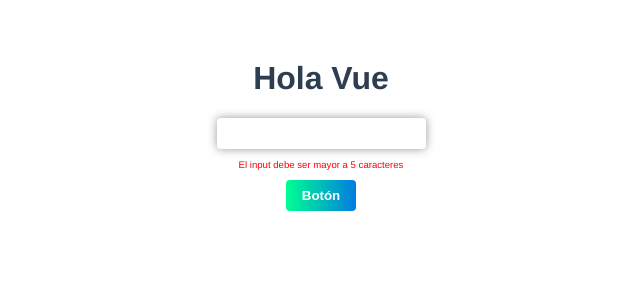
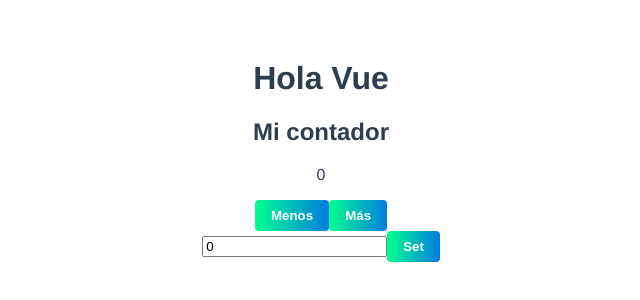
Before and after one commit to gorkavillara/intro-vue-con-ts-02-feb, a Vue app: page / in a window 1280 px wide. Shown: the top 300 px of the page, without its empty margins (319-959 px from the left). Built offline with nearby package versions, Linux system fonts and the light colour scheme.

Commit message:
🎥 Tema 04 - Eventos...pendiente

```diff
--- a/src/App.vue
+++ b/src/App.vue
@@ -1,15 +1,29 @@
 <script lang="ts" setup>
-  //@ts-ignore
   import Input from "./components/Input.vue"
-  //@ts-ignore
   import Button from "./components/Button.vue"
+  import Contador from "./components/Contador.vue"
+
+  import PrimerComponente from "./components/PrimerComponente.vue"
+  import DirectivasComponentes from "./components/DirectivasComponentes.vue"
+
+  import PropsComponent from "./components/PropsComponent.vue"
+
   const saludo = "Hola Vue"
+
+  const onClickEvent = () => {
+    console.log("He hecho clic definido desde el padre")
+  }
 </script>
 
 <template>
   <h1>{{ saludo }}</h1>
-  <Input />
-  <Button />
+  <!-- <PropsComponent :nombres="['Ernesto', 'Sergio', 'Laura']" /> -->
+  <!-- <DirectivasComponentes /> -->
+  <!-- <PrimerComponente /> -->
+  <Contador />
+  <!-- <Input :requiredLength="3" /> -->
+  <!-- <Input :requiredLength="200"/> -->
+  <!-- <Button text="Vue" :onClickEvent="onClickEvent" /> -->
 </template>
 
 <style>
--- a/src/components/Button.vue
+++ b/src/components/Button.vue
@@ -1,9 +1,16 @@
 <template>
-    <button @click="log">{{ buttonText }}</button>
+    <button @click="onClickEvent">{{ buttonText }}</button>
 </template>
 
 <script lang="ts" setup>
-    const buttonText = "Botón"
+    // defineProps(["text", "onClickEvent"])
+
+    const { text, onClickEvent } = defineProps<{
+        text: string
+        onClickEvent?: () => any
+    }>()
+
+    const buttonText = text
     const log = () => console.log("Hola desde el botón")
 </script>
 
--- /dev/null
+++ b/src/components/Contador.vue
@@ -0,0 +1,21 @@
+<template>
+    <h2>Mi contador</h2>
+    <p>{{ contador }}</p>
+    <Button text="Menos" :onClickEvent="decrementa" />
+    <Button text="Más" :onClickEvent="incrementa" />
+    <br />
+    <Seteador :setEvent="setContador" />
+</template>
+
+<script setup lang="ts">
+import { ref } from "vue"
+import Button from "./Button.vue"
+import Seteador from "./Seteador.vue"
+
+const contador = ref(0)
+
+const incrementa = () => contador.value++
+const decrementa = () => contador.value--
+
+const setContador = (num: number) => contador.value = num
+</script>
--- /dev/null
+++ b/src/components/DirectivasComponentes.vue
@@ -0,0 +1,75 @@
+<script lang="ts" setup>
+import { ref, computed } from "vue"
+
+// const status = ref("Activado")
+const status = ref(true)
+
+// const cambiaEstado = () => {
+//     // Imperativa => Cambia el texto
+//     // Imperativa => Cambia la clase
+
+//     // Reactiva => Cambiar el estado
+//     // status.value = status.value === "Activado" ? "Desactivado" : "Activado"
+//     status.value = !status.value
+// }
+
+const cambiaEstado = () => (status.value = !status.value)
+
+const inputValue = ref("Hola mundo")
+
+const cambiaValor = (evento: Event) => {
+    const inputText = evento.target?.value
+    inputValue.value = inputText
+    // Lanzar una llamada a api
+    // error.value = inputText.length < 3 ? "Error": ""
+}
+
+const inputValue2 = ref("Hello world")
+// const error = ref("")
+const error = computed(() =>
+    inputValue2.value.length < 3 ? "Error menor que 3" : ""
+)
+
+const statusText = computed(() => status.value ? "Activado" : "Desactivado")
+</script>
+
+<template>
+    <button
+        v-bind:class="statusText.toLowerCase()"
+        @click="cambiaEstado"
+    >
+        {{ statusText }}
+    </button>
+    <br />
+    <input type="text" :value="inputValue" @change="cambiaValor" />
+    <p>Valor: {{ inputValue }}</p>
+    <br />
+    <input type="text" v-model="inputValue2" />
+    <p>Valor: {{ inputValue2 }}</p>
+    <p class="error">{{ error }}</p>
+</template>
+
+<style scoped>
+p.error {
+    color: red;
+    font-size: 0.5rem;
+}
+button {
+    border: none;
+    padding: 1rem 2rem;
+    border-radius: 0.5rem;
+    cursor: pointer;
+    box-shadow: 0 10px 20px rgba(100, 100, 100, 0.3);
+    font-weight: 600;
+    transition: all 0.3s ease-in;
+    margin-bottom: 1rem;
+}
+.activado {
+    background-color: aqua;
+    color: white;
+}
+.desactivado {
+    background-color: mediumvioletred;
+    color: white;
+}
+</style>
--- a/src/components/Input.vue
+++ b/src/components/Input.vue
@@ -5,9 +5,20 @@
 
 <script lang="ts" setup>
 import { computed, ref } from "vue"
+
+// defineProps(['requiredLength'])
+const { requiredLength } = withDefaults(
+    defineProps<{ requiredLength?: number }>(),
+    {
+        requiredLength: 5,
+    }
+)
+
 const value = ref("")
 const error = computed(() =>
-    value.value.length < 5 ? "El input debe ser mayor a 5 caracteres" : ""
+    value.value.length < requiredLength
+        ? `El input debe ser mayor a ${requiredLength} caracteres`
+        : ""
 )
 </script>
 
--- /dev/null
+++ b/src/components/PrimerComponente.vue
@@ -0,0 +1,65 @@
+<!-- <script lang="ts">
+    export default {
+        setup() {
+            const saludo = "Bienvenid@s"
+
+            return {
+                saludo
+            }
+        }
+    }
+</script> -->
+
+<script lang="ts" setup>
+    import { ref, reactive } from "vue"
+    class Personaje {
+        nombre: string
+        serie: string
+        constructor(n: string, s: string) {
+            this.nombre = n
+            this.serie = s
+        }
+    }
+    const miPersonaje = new Personaje("Steve Urkel", "Cosas de casa")
+
+    const saludo = "Bienvenid@s"
+    // Esto hace que el valor de contador esté vinculado a la vista
+    const contador = ref(0)
+
+    const incrementaContador = (num: number, event?: any) => {
+        // console.log(event)
+        contador.value += num
+        console.log(contador)
+    }
+
+    const handleClick = (param?: any) => {
+        console.log("parámetro", param)
+        // console.log("He hecho clic")
+    }
+
+    const estado = reactive({
+        personaje: miPersonaje,
+        contador: 0,
+        modoOscuro: false
+    })
+    const cambiaPersonaje = () => {
+        const nuevoPersonaje = new Personaje("Michael Scott", "The Office")
+        estado.personaje = nuevoPersonaje
+    }
+</script>
+
+<template>
+    <h2>Este es mi primer componente</h2>
+    <p>{{ saludo }}</p>
+    <p>Valor: {{ contador }}</p>
+    <button v-on:click="incrementaContador(2)">Suma 2</button>
+    <button v-on:click="(event) => incrementaContador(3, event)">Suma 3</button>
+    <br/>
+    <button @click="handleClick">Haz clic</button>
+    <button @click="handleClick()">Haz clic 2</button>
+    <br/>
+    <p>Mi personaje favorito es {{ estado.personaje.nombre }} de la serie {{ estado.personaje.serie }}</p>
+    <button @click="cambiaPersonaje">Cambia personaje</button>
+</template>
+
+<style></style>
--- /dev/null
+++ b/src/components/PropsComponent.vue
@@ -0,0 +1,36 @@
+<!-- <script lang="ts" setup>
+    // Forma 01
+    // defineProps(["saludo"])
+</script> -->
+<!-- <script lang="ts" setup>
+    const props = defineProps({
+        saludo: {
+            type: String,
+            required: true,
+            default: "Hello",
+            validator: (prop) => {
+                if (typeof prop === "string") {
+                    if (prop.length > 3) return true
+                }
+                return false
+            },
+        },
+    })
+</script> -->
+<script lang="ts" setup>
+    interface PropTypes {
+        saludo?: string
+        nombres?: string[]
+    }
+
+    const { saludo } = withDefaults(defineProps<PropTypes>(), {
+        saludo: "Hello",
+        nombres: () => ["Gorka"]
+    })
+
+</script>
+<template>
+    <h3>Mi props component</h3>
+    <p>{{ saludo }}</p>
+</template>
+<style></style>
--- /dev/null
+++ b/src/components/Seteador.vue
@@ -0,0 +1,19 @@
+<template>
+    <input type="number" v-model="setNumber" />
+    <Button text="Set" @click="setEvent(setNumber)" />
+    <!-- <Button text="Set" @click="emitNewEvent("setContador", setNumber)" /> -->
+</template>
+
+<script lang="ts" setup>
+    import { ref } from "vue"
+    import Button from "./Button.vue"
+
+    defineProps<{ setEvent: (num: number) => number }>()
+
+    const setNumber = ref(0)
+
+    // const emitNewEvent = (eventName: string, data?: any) => {
+
+    // }
+
+</script>
```
Also changed, not shown: package.json (+7 -1 lines). Lines whose indentation alone changed are shown as unchanged.
